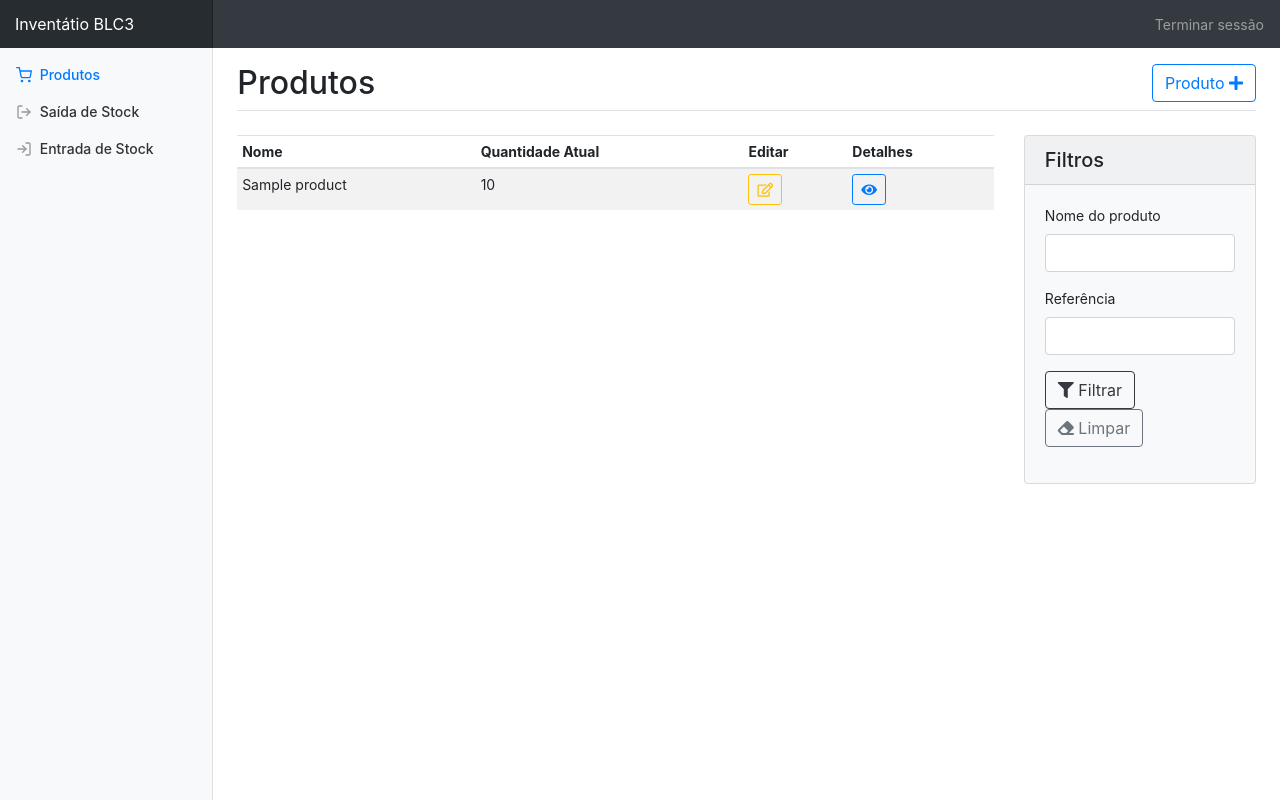
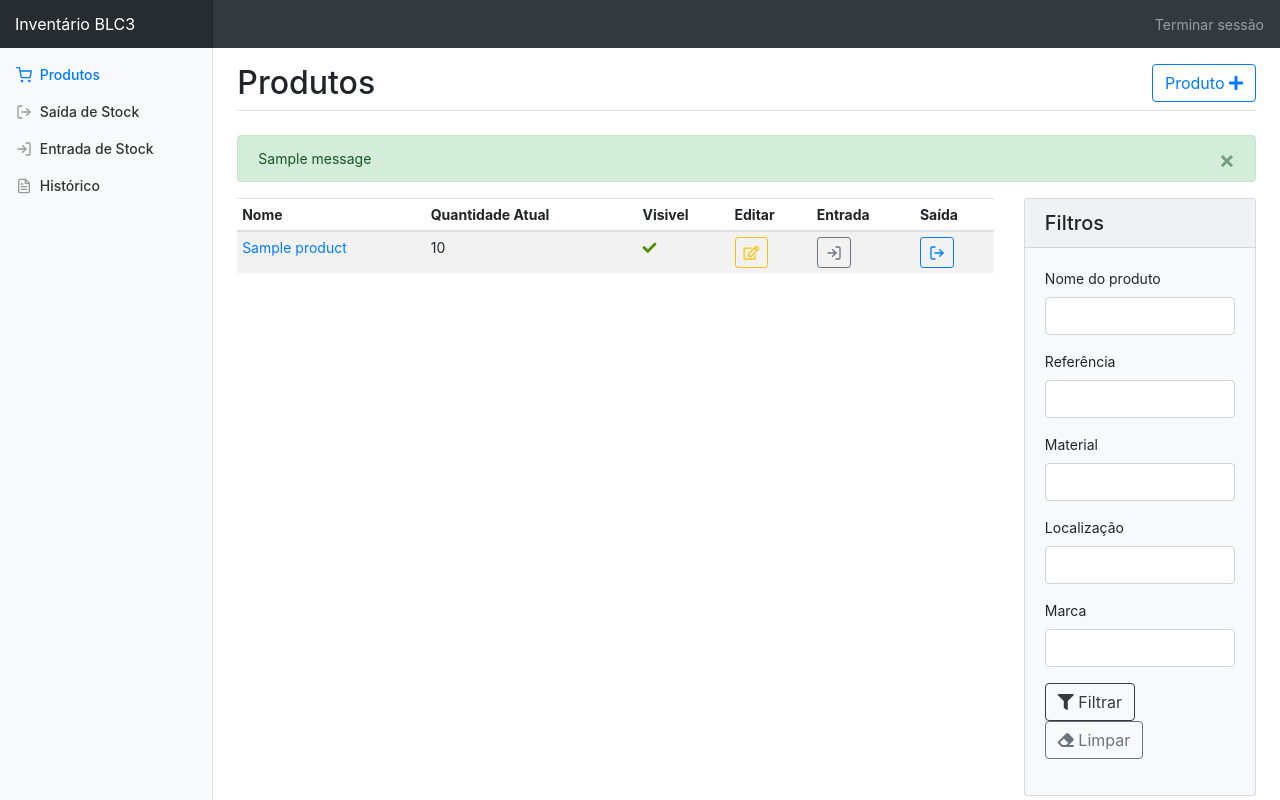
Before and after one commit to alex20santos/BLC3_Inventory, a Django app: page / in a window 1280 px wide. Run offline with Django 3.2, Linux system fonts and the light colour scheme; a user stored in the database is signed in; tables that the repository leaves empty hold one stand-in row (values such as "Sample post"); one stand-in notice (Sample message) is shown; parts of the project's set-up code (start-up, migrations or seed data) failed here and were passed over; some libraries are stand-ins or nearby versions.

Commit message:
starting history

```diff
--- a/inventory/filters.py
+++ b/inventory/filters.py
@@ -5,8 +5,11 @@ from inventory.models import Product
 
 class ProductsFilter(django_filters.FilterSet):
     name = django_filters.CharFilter(lookup_expr='icontains', label='Nome do produto')
+    material = django_filters.CharFilter(lookup_expr='icontains', label='Material')
+    location = django_filters.CharFilter(lookup_expr='icontains', label='Localização')
+    brand = django_filters.CharFilter(lookup_expr='icontains', label='Marca')
     reference = django_filters.CharFilter(lookup_expr='icontains', label='Referência')
 
     class Meta:
         model = Product
-        fields = ['name', 'reference', ]
+        fields = ['name', 'reference','material','location','brand' ]
--- a/inventory/models.py
+++ b/inventory/models.py
@@ -1,6 +1,7 @@
 from django.contrib.auth.models import User
 from django.db import models
 from django.utils.translation import ugettext_lazy as _
+from django.utils import timezone
 
 # Create your models here.
 
@@ -23,6 +24,8 @@ class Product(models.Model):
     obs = models.TextField(verbose_name=_('observações'))
     reference = models.CharField(max_length=300, verbose_name=_('referência'))
     min_limit  = models.IntegerField(verbose_name=_("limite mínimo"))
+    is_under_limit = models.BooleanField(default=False)
+    is_active = models.BooleanField(default=True,verbose_name=_("Visível"))
 
     def __str__(self):
         return self.name
@@ -40,6 +43,7 @@ class OutputMovement(models.Model):
     user = models.ForeignKey(User, blank=True, null=True, on_delete=models.SET_NULL)
     product = models.ForeignKey(Product, on_delete=models.CASCADE,blank=True,verbose_name=_('produto'))
     quantity  = models.PositiveIntegerField(null=True,verbose_name=_("quantidade"))
+    date = models.DateTimeField(default=timezone.now,verbose_name=_('Data'))
 
     def __str__(self):
         return "output movement : " +  str(self.product)
@@ -51,6 +55,7 @@ class InputMovement(models.Model):
     user = models.ForeignKey(User, blank=True, null=True, on_delete=models.SET_NULL)
     product = models.ForeignKey(Product, on_delete=models.CASCADE,blank=True,verbose_name=_('produto'))
     quantity  = models.PositiveIntegerField(null=True,verbose_name=_("quantidade"))
+    date = models.DateTimeField(default=timezone.now,verbose_name=_('Data'))
 
     def __str__(self):
         return "input movement : " +  str(self.product)
--- a/inventory/urls.py
+++ b/inventory/urls.py
@@ -1,14 +1,17 @@
 from django.urls import path
 from django.conf.urls.static import static
 from django.conf import settings
-from inventory.views import AllProducts, ProductCreate, create_output, create_input, ProductDetails, EditProduct
+from inventory.views import AllProducts, ProductCreate, create_output, create_input, ProductDetails, EditProduct,AllOutputMovements
 
 urlpatterns = [
     path('all_products/', AllProducts.as_view(), name='all_products_list'),
     path('new_product/', ProductCreate.as_view(), name='product_create'),
     path('remove_stock/', create_output, name='remove_stock'),
+    path('remove_stock/<int:product_id>', create_output, name='remove_stock'),
     path('add_stock/', create_input, name='add_stock'),
+    path('add_stock/<int:product_id>', create_input, name='add_stock'),
     path('product_details/<int:pk>', ProductDetails.as_view(), name='product_details'),
     path('product_edit/<int:pk>', EditProduct.as_view(), name='product_edit'),
+    path('history/', AllOutputMovements.as_view(), name='history_output'),
 
 ]
--- a/inventory/views.py
+++ b/inventory/views.py
@@ -1,14 +1,20 @@
 from django.contrib.auth.decorators import login_required
 from django.contrib.auth.mixins import LoginRequiredMixin
+from django.contrib.auth.models import User
+from django.core.mail import send_mail
 from django.shortcuts import render, redirect
 from django.utils.decorators import method_decorator
 from django.views.generic import ListView, CreateView, DetailView, UpdateView
 
+from BLC3_Inventory import settings
 from inventory.decorators import admin_required
 from inventory.filters import ProductsFilter
 from inventory.forms import OutputModelFormset, InputModelFormset
 from inventory.models import Product, OutputMovement, InputMovement
 import xlrd
+from django.contrib import messages
+
+from users.models import Profile
 
 
 class AllProducts(LoginRequiredMixin, ListView):
@@ -24,7 +30,10 @@ class AllProducts(LoginRequiredMixin, ListView):
         return context
 
     def get_queryset(self):
-        queryset = Product.objects.all()
+        if self.request.user.profile.is_admin:
+            queryset = Product.objects.all()
+        else:
+            queryset = Product.objects.all().filter(is_active=True)
         return ProductsFilter(self.request.GET, queryset=queryset).qs
 
 
@@ -32,7 +41,7 @@ class AllProducts(LoginRequiredMixin, ListView):
 class ProductCreate(LoginRequiredMixin, CreateView):
     model = Product
     template_name = 'inventory/create_product.html'
-    fields = '__all__'
+    fields = ['name','actual_quantity','material','capacity','location','brand','obs','reference','min_limit','is_active']
     success_url = "/"
 
     def get_context_data(self, **kwargs):
@@ -44,12 +53,32 @@ class ProductCreate(LoginRequiredMixin, CreateView):
         return super(ProductCreate, self).form_valid(form)
 
 
+
+def notify_admins_low_stock(product):
+    admins = Profile.objects.all().filter(is_admin=True)
+    for a in admins:
+        print(a.user.email)
+        message = 'Caro(a) ' +a.user.first_name +' '+ a.user.last_name + ', este email serve para informar que o ' \
+             'produto ' + product.name + ' atingiu o limite mínimo definido.' + '' \
+               '\nCumprimentos, Inventário BLC3'
+
+        send_mail(
+            'Stock de '+product.name,
+            message,
+            settings.DEFAULT_FROM_EMAIL,
+            [a.user.email,],
+            fail_silently = False,
+            )
+
 @login_required()
-def create_output(request):
+def create_output(request, product_id=None):
     template_name = 'inventory/remove_stock.html'
 
     if request.method == 'GET':
-        formset = OutputModelFormset(queryset=OutputMovement.objects.none())
+        if product_id is None:
+            formset = OutputModelFormset(queryset=OutputMovement.objects.none())
+        else:
+            formset = OutputModelFormset(initial=[{'product': product_id,'quantity': 0,}],queryset= OutputMovement.objects.none())
 
     elif request.method == 'POST':
         formset = OutputModelFormset(request.POST)
@@ -63,8 +92,20 @@ def create_output(request):
                 if product_obj.actual_quantity - quantity >= 0:
                     product_obj.actual_quantity = product_obj.actual_quantity - quantity
                     product_obj.save()
+                    succ_message =  'Saída de stock efetuada com sucesso no produto ' + product_obj.name
+                    messages.success(request,succ_message)
+
+                    # just to notify
+                    if product_obj.actual_quantity <= product_obj.min_limit and product_obj.is_under_limit is False:
+                        notify_admins_low_stock(product_obj)
+                        product_obj.is_under_limit = True
+                        product_obj.save()
+
+                else:
+                    warn_message =  'Não foi possível registar a saída de stock de ' + product_obj.name
+                    messages.warning(request,warn_message)
                 form.save()
-                return redirect('all_products_list')
+            return redirect('all_products_list')
 
     return render(request, template_name, {
         'formset': formset,
@@ -74,14 +115,18 @@ def create_output(request):
 
 @login_required()
 @admin_required()
-def create_input(request):
+def create_input(request,product_id=None):
     template_name = 'inventory/add_stock.html'
 
     if request.method == 'GET':
-        formset = InputModelFormset(queryset=InputMovement.objects.none())
+        if product_id is None:
+            formset = InputModelFormset(queryset=InputMovement.objects.none())
+        else:
+            formset = InputModelFormset(initial=[{'product': product_id,'quantity': 0,}],queryset= InputMovement.objects.none())
 
     elif request.method == 'POST':
         formset = InputModelFormset(request.POST)
+
 
         if formset.is_valid():
             for form in formset:
@@ -90,9 +135,16 @@ def create_input(request):
                 product = form.cleaned_data.get('product')
                 product_obj = Product.objects.get(id=product.id)
                 product_obj.actual_quantity = product_obj.actual_quantity + quantity
+
+                # update is_under_limit value
+                if product_obj.actual_quantity > product_obj.min_limit and product_obj.is_under_limit is True:
+                    product_obj.is_under_limit = False
+
                 product_obj.save()
                 form.save()
-                return redirect('all_products_list')
+                succ_message =  'Entrada de stock efetuada com sucesso no produto ' + product_obj.name
+                messages.success(request,succ_message)
+            return redirect('all_products_list')
 
     return render(request, template_name, {
         'formset': formset,
@@ -100,7 +152,7 @@ def create_input(request):
     })
 
 
-##READ excel files
+#READ excel files
 def readExcel():
     loc = ("simple_inv.xlsx")
 
@@ -132,10 +184,9 @@ class ProductDetails(LoginRequiredMixin, DetailView):
         context['product_id'] = product.id,
         return context
 
-
-class EditProduct(UpdateView):
+class EditProduct(LoginRequiredMixin, UpdateView):
     model = Product
-    fields = '__all__'
+    fields =['name','material','capacity','location','brand','obs','reference','min_limit','is_active']
     template_name = 'inventory/update_product.html'
     success_url = "/inventory/all_products/"
 
@@ -143,3 +194,20 @@ class EditProduct(UpdateView):
         context = super().get_context_data(**kwargs)
         context['active_page'] = 'all_products'
         return context
+
+
+class AllOutputMovements(LoginRequiredMixin, ListView):
+    model = OutputMovement
+    context_object_name = 'all_output_movements'
+    template_name = 'inventory/history.html'
+    queryset = Product.objects.all()
+
+    def get_context_data(self, **kwargs):
+        context = super().get_context_data(**kwargs)
+        context['active_page'] = 'history'
+        context['active_sub_page'] = 'history_output'
+        return context
+
+    def get_queryset(self):
+        queryset = OutputMovement.objects.all()
+        return queryset
--- a/static/css/home.css
+++ b/static/css/home.css
@@ -8,7 +8,8 @@ body {
     vertical-align: text-bottom;
 }
 
-/*
+
+/**
  * Sidebar
  */
 
@@ -17,29 +18,34 @@ body {
     top: 0;
     bottom: 0;
     left: 0;
-    z-index: 100; /* Behind the navbar */
-    padding: 0;
+    z-index: 100; /* Behind the navbar. */
+    padding: 48px 0 0; /* Height of navbar. */
     box-shadow: inset -1px 0 0 rgba(0, 0, 0, .1);
 }
 
 .sidebar-sticky {
-    position: -webkit-sticky;
-    position: sticky;
-    top: 48px; /* Height of navbar */
+    position: relative;
+    top: 0;
     height: calc(100vh - 48px);
     padding-top: .5rem;
     overflow-x: hidden;
-    overflow-y: auto; /* Scrollable contents if viewport is shorter than content. */
+    overflow-y: auto; /* Scrollable if viewport is shorter than content. */
+}
+
+@supports (position:sticky) {
+    .sidebar-sticky {
+        position: sticky;
+    }
 }
 
 .sidebar .nav-link {
     font-weight: 500;
-    color: #333;
+    color: #333333;
 }
 
 .sidebar .nav-link .feather {
     margin-right: 4px;
-    color: #999;
+    color: #999999;
 }
 
 .sidebar .nav-link.active {
@@ -56,7 +62,17 @@ body {
     text-transform: uppercase;
 }
 
-/*
+
+/**
+ * Content
+ */
+
+[role="main"] {
+    padding-top: 48px; /* Space for fixed navbar */
+}
+
+
+/**
  * Navbar
  */
 
@@ -67,27 +83,3 @@ body {
     background-color: rgba(0, 0, 0, .25);
     box-shadow: inset -1px 0 0 rgba(0, 0, 0, .25);
 }
-
-.navbar .form-control {
-    padding: .75rem 1rem;
-    border-width: 0;
-    border-radius: 0;
-}
-
-.form-control-dark {
-    color: #fff;
-    background-color: rgba(255, 255, 255, .1);
-    border-color: rgba(255, 255, 255, .1);
-}
-
-.form-control-dark:focus {
-    border-color: transparent;
-    box-shadow: 0 0 0 3px rgba(255, 255, 255, .25);
-}
-
-/*
- * Utilities
- */
-
-.border-top { border-top: 1px solid #e5e5e5; }
-.border-bottom { border-bottom: 1px solid #e5e5e5; }
--- a/templates/base.html
+++ b/templates/base.html
@@ -30,6 +30,7 @@
     <script src="https://stackpath.bootstrapcdn.com/bootstrap/4.1.3/js/bootstrap.min.js"></script>
     <script src="https://cdn.jsdelivr.net/npm/bootstrap-select@1.13.9/dist/js/bootstrap-select.min.js"></script>
 
+
     {% block custom_js %}{% endblock %}
 
 
--- a/templates/inventory/home.html
+++ b/templates/inventory/home.html
@@ -18,9 +18,9 @@
 
 
 {% block body_content %}
-
+    <body>
     <nav class="navbar navbar-dark sticky-top bg-dark flex-md-nowrap p-0">
-        <a class="navbar-brand col-sm-3 col-md-2 mr-0" href="{% url 'all_products_list' %}">Inventátio BLC3</a>
+        <a class="navbar-brand col-sm-3 col-md-2 mr-0" href="{% url 'all_products_list' %}">Inventário BLC3</a>
         <ul class="navbar-nav px-3">
             <li class="nav-item text-nowrap">
                 <a class="nav-link" href="{% url 'logout_user' %}">Terminar sessão</a>
@@ -28,10 +28,12 @@
         </ul>
     </nav>
 
+
     <div class="container-fluid">
         <div class="row">
             <nav class="col-md-2 d-none d-md-block bg-light sidebar">
                 <div class="sidebar-sticky">
+
                     <ul class="nav flex-column">
                         <li class="nav-item">
                             <a class="nav-link  {% if active_page == 'all_products' %} active{% endif %}"
@@ -55,18 +57,39 @@
                                     Entrada de Stock
                                 </a>
                             </li>
+                            <li class="nav-item">
+                                <a class="nav-link  {% if active_page == 'history' %} active{% endif %}"
+                                   href="{% url 'history_output' %}">
+                                    <span data-feather="file-text"></span>
+                                    Histórico
+                                </a>
+                                {% block history_submenu %}
+                                {% endblock %}
+
+                            </li>
                         {% endif %}
                     </ul>
                 </div>
             </nav>
 
             <main role="main" class="col-md-9 ml-sm-auto col-lg-10 pt-3 px-4">
+
                 {% block pagetitle %}
 
                 {% endblock %}
 
+                {% if messages %}
+                    {% for message in messages %}
+                        <div class="alert alert-{{ message.tags }} alert-dismissible fade show" role="alert">
+                            {{ message }}
+                            <button type="button" class="close" data-dismiss="alert" aria-label="Close">
+                                <span aria-hidden="true">&times;</span>
+                            </button>
+                        </div>
+                    {% endfor %}
+                {% endif %}
+
                 {% block main_content %}
-
                 {% endblock main_content %}
 
             </main>
@@ -79,7 +102,9 @@
     <script src="https://code.jquery.com/jquery-3.2.1.slim.min.js"
             integrity="sha384-KJ3o2DKtIkvYIK3UENzmM7KCkRr/rE9/Qpg6aAZGJwFDMVNA/GpGFF93hXpG5KkN"
             crossorigin="anonymous"></script>
-    <script>window.jQuery || document.write('<script src="../../../../assets/js/vendor/jquery-slim.min.js"><\/script>')</script>
+    <script>window.jQuery || document.write('<script src="../../assets/js/vendor/jquery-slim.min.js"><\/script>')</script>
+    <script src="../../assets/js/vendor/popper.min.js"></script>
+    <script src="../../dist/js/bootstrap.min.js"></script>
 
     <!-- Icons -->
     <script src="https://unpkg.com/feather-icons/dist/feather.min.js"></script>
@@ -87,36 +112,8 @@
         feather.replace()
     </script>
 
-    <!-- Graphs -->
-    <script src="https://cdnjs.cloudflare.com/ajax/libs/Chart.js/2.7.1/Chart.min.js"></script>
 
-    <script>
-        var ctx = document.getElementById("myChart");
-        var myChart = new Chart(ctx, {
-            type: 'line',
-            data: {
-                labels: ["Sunday", "Monday", "Tuesday", "Wednesday", "Thursday", "Friday", "Saturday"],
-                datasets: [{
-                    data: [15339, 21345, 18483, 24003, 23489, 24092, 12034],
-                    lineTension: 0,
-                    backgroundColor: 'transparent',
-                    borderColor: '#007bff',
-                    borderWidth: 1,
-                    pointBackgroundColor: '#007bff'
-                }]
-            },
-            options: {
-                scales: {
-                    yAxes: [{
-                        ticks: {
-                            beginAtZero: false
-                        }
-                    }]
-                },
-                legend: {
-                    display: false,
-                }
-            }
-        });
-    </script>
+    </body>
+
+
 {% endblock %}
--- a/templates/inventory/product_detail.html
+++ b/templates/inventory/product_detail.html
@@ -8,7 +8,7 @@
     <div class="justify-content-between flex-wrap flex-md-nowrap align-items-center pb-0 mb-4 border-bottom">
         <div class="row">
             <div class="col-md-9">
-                <h1 class="h2">Detalhes de {{ product }}</h1>
+                <h1 class="h2">Detalhes de: {{ product }}</h1>
             </div>
 
         </div>
--- a/templates/inventory/product_list.html
+++ b/templates/inventory/product_list.html
@@ -42,30 +42,67 @@
                         <th>Nome</th>
                         <th>Quantidade Atual</th>
                         {% if user.profile.is_admin %}
+                            <th>Visivel</th>
+                        {% endif %}
+                        {% if user.profile.is_admin %}
                             <th>Editar</th>
                         {% endif %}
-                        <th>Detalhes</th>
+                        {% if user.profile.is_admin %}
+                            <th>Entrada</th>
+                        {% endif %}
+                        <th>Saída</th>
+
 
                     </tr>
                     </thead>
                     <tbody>
                     {% for product in all_product_list %}
                         <tr>
-                            <td>{{ product.name }}</td>
-                            <td>{{ product.actual_quantity}}</td>
-
+                            <td>
+                                <a href="{% url "product_details" product.id %}">
+                                    {{ product.name }}
+                                </a>
+                            </td>
+                            <td>{{ product.actual_quantity }}</td>
+                            {% if user.profile.is_admin %}
+                                {% if product.is_active %}
+                                    <td>
+                                        <i class="fas fa-check" style="color: #4b9000;"></i>
+                                    </td>
+                                {% else %}
+                                    <td>
+                                        <i class="fas fa-times" style="color: #f00d;"></i>
+                                    </td>
+                                {% endif %}
+                            {% endif %}
                             {% if user.profile.is_admin %}
                                 <td>
-                                    <a href="{% url "product_edit" product.id %}" class="btn btn-outline-warning btn-sm">
+                                    <a href="{% url "product_edit" product.id %}"
+                                       class="btn btn-outline-warning btn-sm">
                                         <i class="far fa-edit"></i>
                                     </a>
                                 </td>
                             {% endif %}
+                            {% if user.profile.is_admin %}
+                                <td>
+
+                                    {% if product.is_active %}
+                                            <a href="{% url "add_stock" product.id %}"
+                                               class="btn btn-outline-secondary btn-sm">
+                                                <span data-feather="log-in"></span>
+                                            </a>
+                                    {% endif %}
+                                </td>
+                            {% endif %}
                             <td>
-                                <a href="{% url "product_details" product.id %}" class="btn btn-outline-primary btn-sm">
-                                    <i class="fas fa-eye"></i>
-                                </a>
+                                {% if product.is_active %}
+                                    <a href="{% url 'remove_stock' product.id %}" class="btn btn-outline-primary btn-sm">
+                                        <span data-feather="log-out"></span>
+                                    </a>
+                                {% endif %}
+
                             </td>
+
                         </tr>
                     {% endfor %}
                     </tbody>
--- a/templates/inventory/update_product.html
+++ b/templates/inventory/update_product.html
@@ -8,7 +8,7 @@
     <div class="justify-content-between flex-wrap flex-md-nowrap align-items-center pb-0 mb-4 border-bottom">
         <div class="row">
             <div class="col-md-9">
-                <h1 class="h2">Detalhes de {{ product }}</h1>
+                <h1 class="h2">Editar produto: {{ product }}</h1>
             </div>
 
         </div>
@@ -27,7 +27,6 @@
 
                 {% bootstrap_form form %}
 
-
                 &nbsp;
                 <button type="submit" class="btn btn-success">
                     {% trans "Submeter" %}
@@ -37,6 +36,8 @@
         </div>
     </div>
 
+    <br>
+
 
 
 {% endblock %}
```
Also changed, not shown: BLC3_Inventory/settings.py (+13 -3 lines), inventory/forms.py (+10 -1 lines), static/css/simplesidebar.css (added, +49 -0 lines), templates/inventory/history.html (added, +59 -0 lines).
